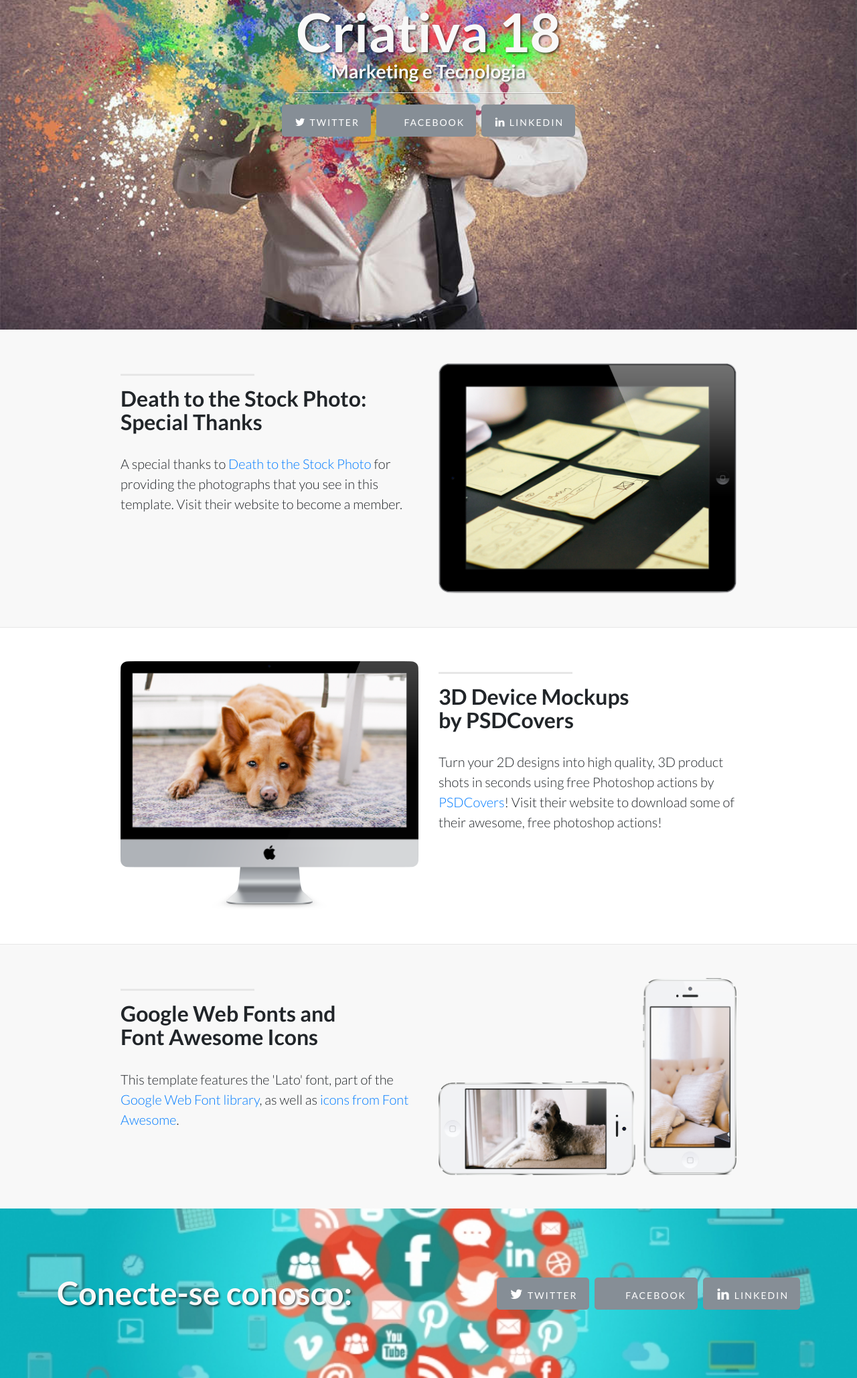
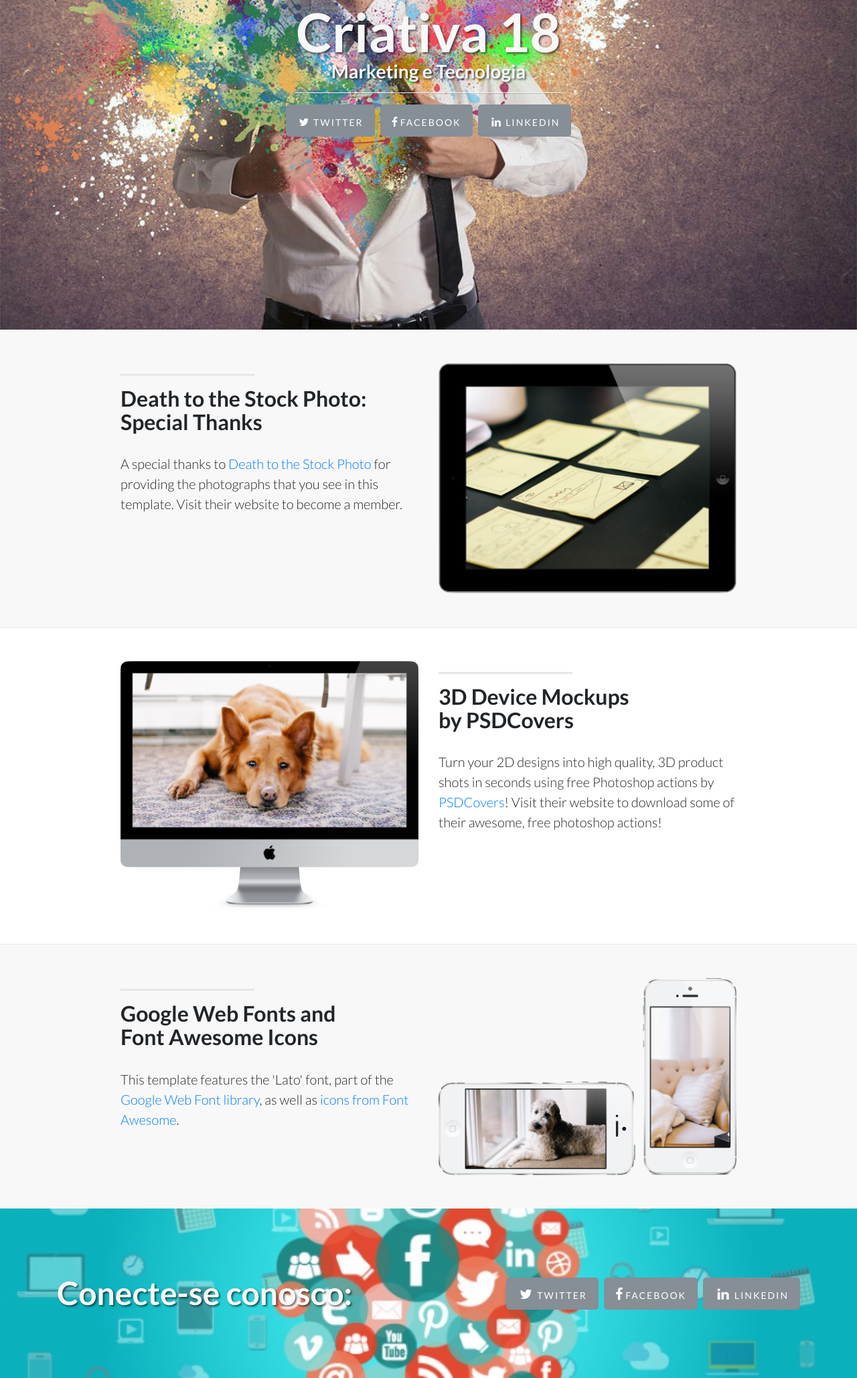
Before and after one commit to andrelan/criativa18.com.br, a plain HTML site: page index.html in a window 1280 px wide. Shown: the part 269-2326 px from the top of the page at 67% size. Drawn offline with Linux system fonts and the light colour scheme.

Commit message:
Add files via upload

```diff
--- a/index.html
+++ b/index.html
@@ -61,7 +61,7 @@
                     </li>
                     <li class="list-inline-item">
                         <a href="https://www.facebook.com/criativa18.com.br" class="btn btn-secondary btn-lg">
-                            <i class="fa fa-gitfacebook fa-fw"></i>
+                            <i class="fa fa-facebook fa-gitfacebook"></i>
                             <span class="network-name">Facebook</span>
                         </a>
                     </li>
@@ -151,7 +151,7 @@
                         </li>
                         <li class="list-inline-item">
                             <a href="https://www.facebook.com/criativa18.com.br" class="btn btn-secondary btn-lg">
-                                <i class="fa fa-fw"></i>
+                                <i class="fa fa-facebook fa-gitfacebook"></i>
                                 <span class="network-name">Facebook</span>
                             </a>
                         </li>
```
